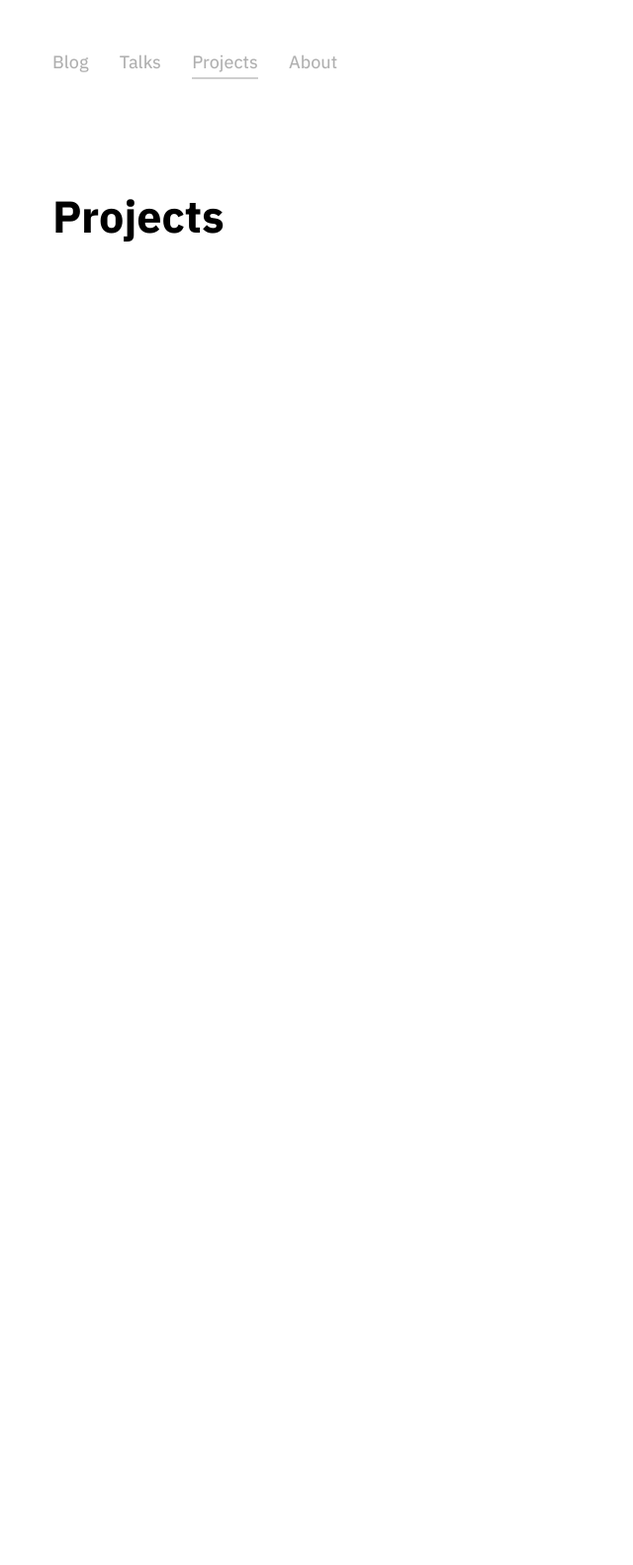
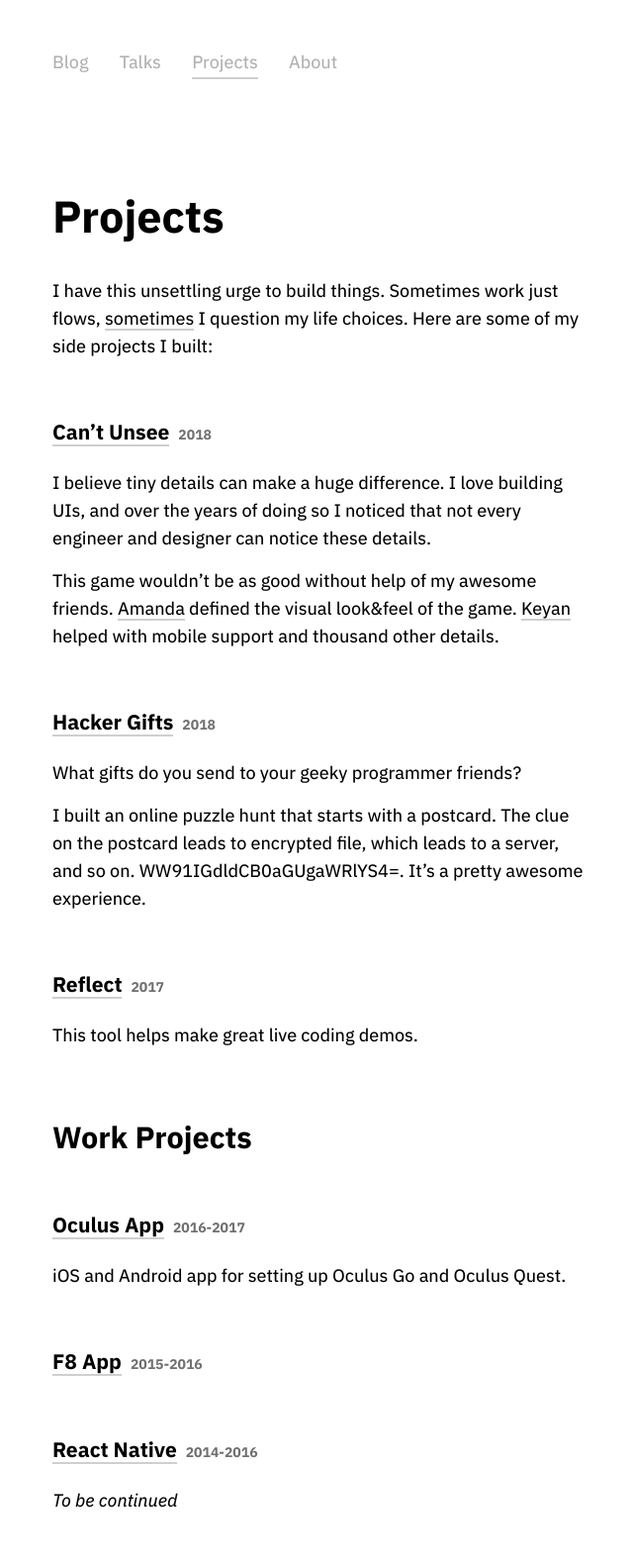
Before and after one commit to frantic/frantic.github.io, a Jekyll site: the page built from pages/projects.md, in a window 1280 px wide. Shown: the whole page at 99% size, without its empty margins (315-955 px from the left). Built offline with Jekyll 4.4.1, drawn with Linux system fonts in a browser that asks for light colours; before the commit the page ends 900 px from its top, so only the background shows below that.

Commit message:
Add some projects

```diff
--- a/pages/projects.html
+++ /dev/null
@@ -1,7 +0,0 @@
----
-layout: page
-title: Projects
-permalink: /projects/
----
-<article>
-</article>
--- /dev/null
+++ b/pages/projects.md
@@ -0,0 +1,39 @@
+---
+layout: page
+title: Projects
+permalink: /projects/
+css: |
+  h3 {
+    margin-top: 60px;
+  }
+---
+
+I have this unsettling urge to build things. Sometimes work just flows, [sometimes](/side-projects-are-hard) I question my life choices. Here are some of my side projects I built:
+
+### [Can't Unsee](https://cantunsee.space/) <span class="date">2018</span>
+
+I believe tiny details can make a huge difference. I love building UIs, and over the years of doing so I noticed that not every engineer and designer can notice these details.
+
+This game wouldn't be as good without help of my awesome friends. [Amanda](https://www.amandahum.com/) defined the visual look&feel of the game. [Keyan](https://keyanzhang.com/) helped with mobile support and thousand other details.
+
+### [Hacker Gifts](https://hacker.gifts/) <span class="date">2018</span>
+
+What gifts do you send to your geeky programmer friends?
+
+I built an online puzzle hunt that starts with a postcard. The clue on the postcard leads to encrypted file, which leads to a server, and so on. WW91IGdldCB0aGUgaWRlYS4=. It's a pretty awesome experience.
+
+### [Reflect](https://reflect.sh/) <span class="date">2017</span>
+
+This tool helps make great live coding demos.
+
+# Work Projects
+
+### [Oculus App](https://oculus.com/app) <span class="date">2016-2017</span>
+
+iOS and Android app for setting up Oculus Go and Oculus Quest.
+
+### [F8 App](https://github.com/fbsamples/f8app) <span class="date">2015-2016</span>
+
+### [React Native](https://github.com/facebook/react-native) <span class="date">2014-2016</span>
+
+_To be continued_
--- a/pages/talks.html
+++ b/pages/talks.html
@@ -2,10 +2,6 @@
 layout: default
 title: Talks
 permalink: /talks/
-css: |
-  td {
-    vertical-align: top;
-  }
 talks:
   - title: "CS47: Managing Application State with Redux"
     type: slides
```
